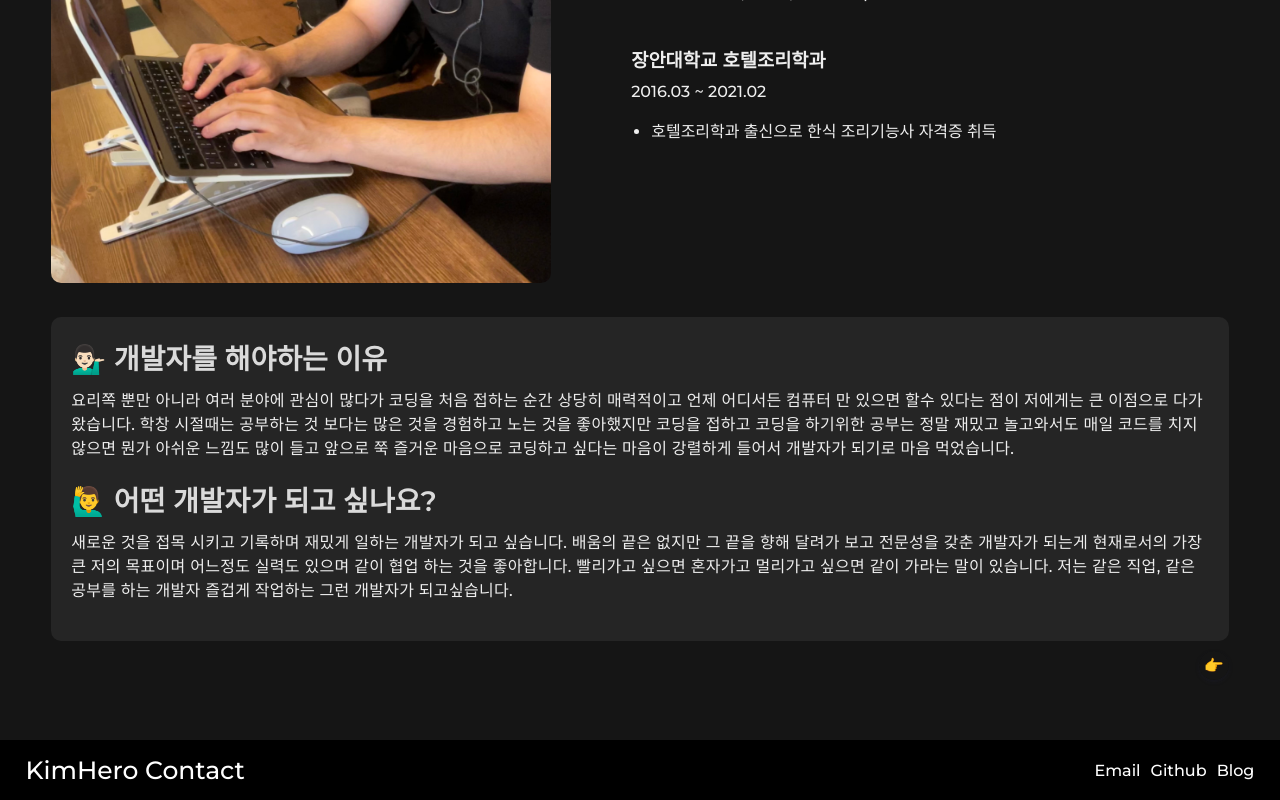
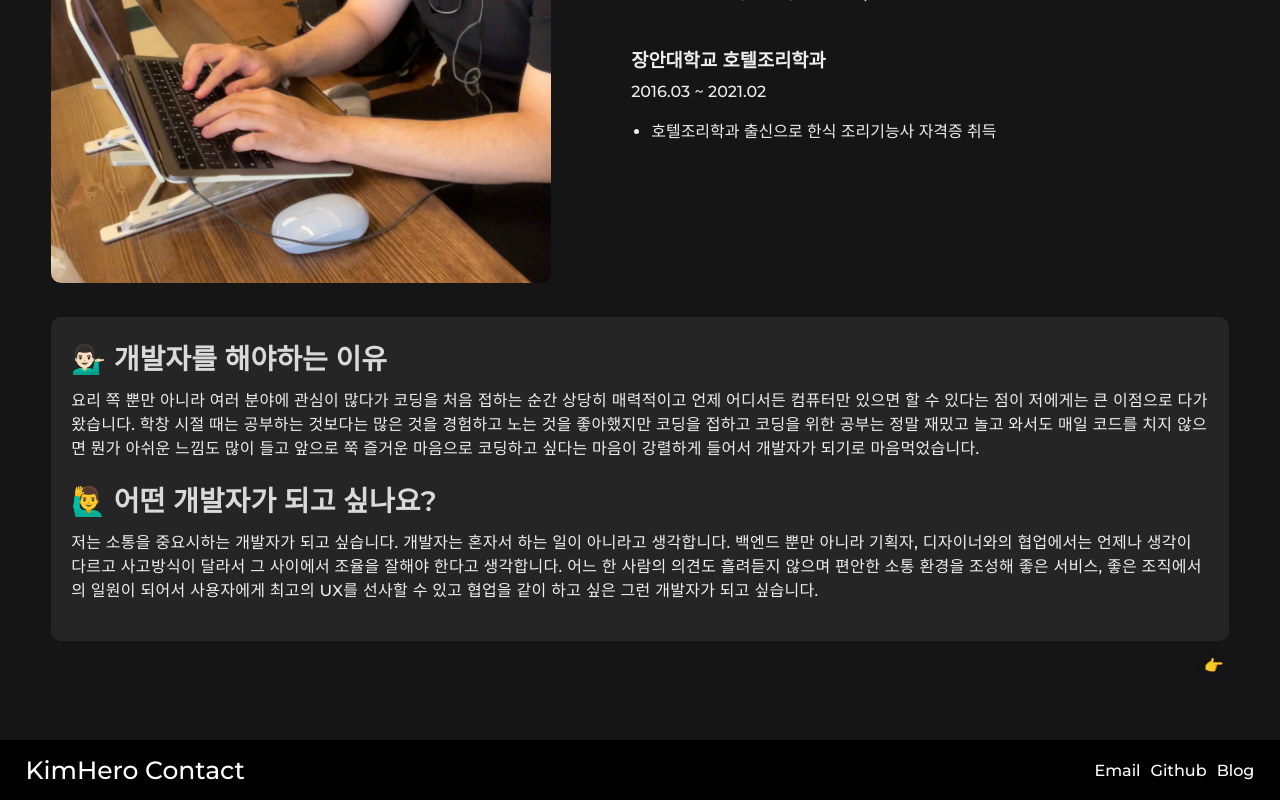
Before and after one commit to houndhollis/Next-Project, a Next.js app: page /aboutme in a window 1280 px wide. Shown: the part 457-1257 px from the top of the page. Built offline with nearby package versions, Linux system fonts and the light colour scheme.

Commit message:
fix:aboutme Page 2차 수정

```diff
--- a/components/about/subTextBottom.js
+++ b/components/about/subTextBottom.js
@@ -9,14 +9,14 @@ const SubTextBottom = () => {
        <TextContainer>
           <InnerText>
               <div>💁🏻‍♂️  개발자를 해야하는 이유</div>
-              <span>요리쪽 뿐만 아니라 여러 분야에 관심이 많다가 코딩을 처음 접하는 순간 상당히 매력적이고 언제 어디서든 컴퓨터 만 있으면 할수 있다는 점이 저에게는 큰 이점으로 다가왔습니다.
-                    학창 시절때는 공부하는 것 보다는 많은 것을 경험하고 노는 것을 좋아했지만 코딩을 접하고 코딩을 하기위한 공부는 정말 재밌고 놀고와서도 매일 코드를 치지 않으면
-                    뭔가 아쉬운 느낌도 많이 들고 앞으로 쭉 즐거운 마음으로 코딩하고 싶다는 마음이 강렬하게 들어서 개발자가 되기로 마음 먹었습니다.
+              <span>요리 쪽 뿐만 아니라 여러 분야에 관심이 많다가 코딩을 처음 접하는 순간 상당히 매력적이고 언제 어디서든 컴퓨터만 있으면 할 수 있다는 점이 저에게는 큰 이점으로 다가왔습니다.
+                    학창 시절 때는 공부하는 것보다는 많은 것을 경험하고 노는 것을 좋아했지만 코딩을 접하고 코딩을 위한 공부는 정말 재밌고 놀고 와서도 매일 코드를 치지 않으면 뭔가 아쉬운 느낌도 많이
+                    들고 앞으로 쭉 즐거운 마음으로 코딩하고 싶다는 마음이 강렬하게 들어서 개발자가 되기로 마음먹었습니다.
               </span>
               <div>🙋‍♂️ 어떤 개발자가 되고 싶나요?</div>
-              <span>새로운 것을 접목 시키고 기록하며 재밌게 일하는 개발자가 되고 싶습니다. 배움의 끝은 없지만 그 끝을 향해 달려가 보고 전문성을 갖춘 개발자가 되는게 현재로서의 가장 큰
-                    저의 목표이며 어느정도 실력도 있으며 같이 협업 하는 것을 좋아합니다. 빨리가고 싶으면 혼자가고 멀리가고 싶으면 같이 가라는 말이 있습니다.
-                    저는 같은 직업, 같은 공부를 하는 개발자 즐겁게 작업하는 그런 개발자가 되고싶습니다.
+              <span>저는 소통을 중요시하는 개발자가 되고 싶습니다. 개발자는 혼자서 하는 일이 아니라고 생각합니다. 백엔드 뿐만 아니라 기획자, 디자이너와의 협업에서는
+                    언제나 생각이 다르고 사고방식이 달라서 그 사이에서 조율을 잘해야 한다고 생각합니다. 어느 한 사람의 의견도 흘려듣지 않으며 편안한 소통 환경을 조성해 좋은 서비스, 좋은 조직에서의
+                    일원이 되어서 사용자에게 최고의 UX를 선사할 수 있고 협업을 같이 하고 싶은 그런 개발자가 되고 싶습니다.
               </span>
           </InnerText>
           <Link href={'/stack'}><PreButton/></Link>
```
